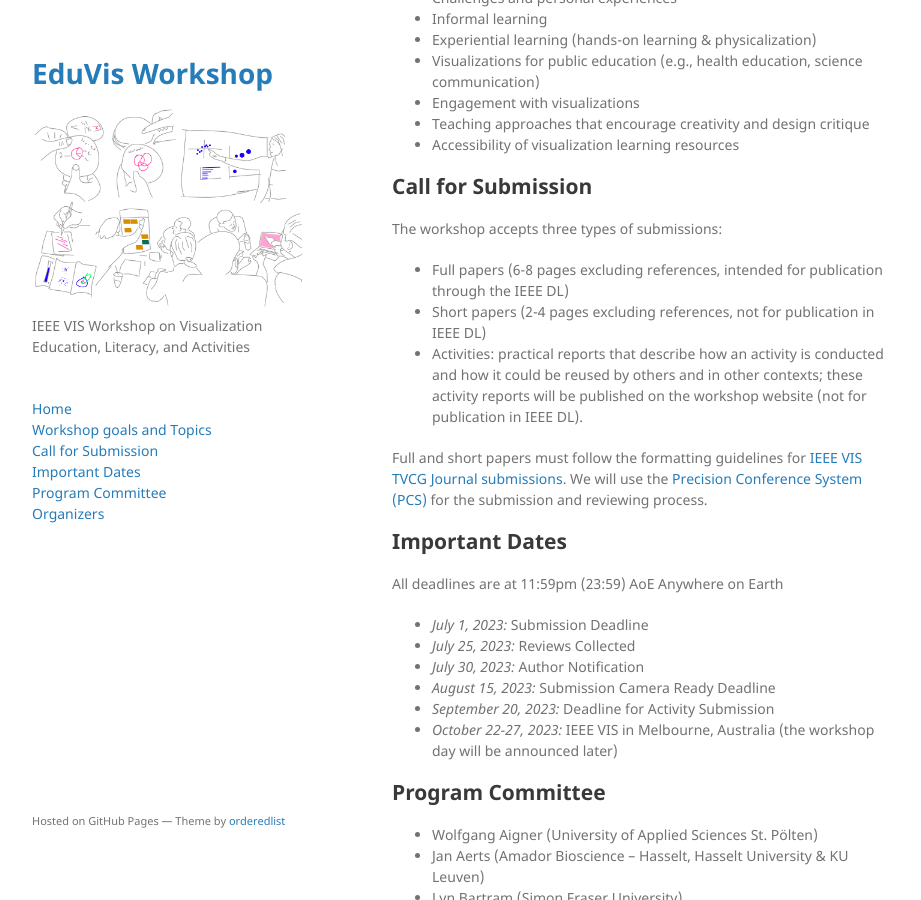
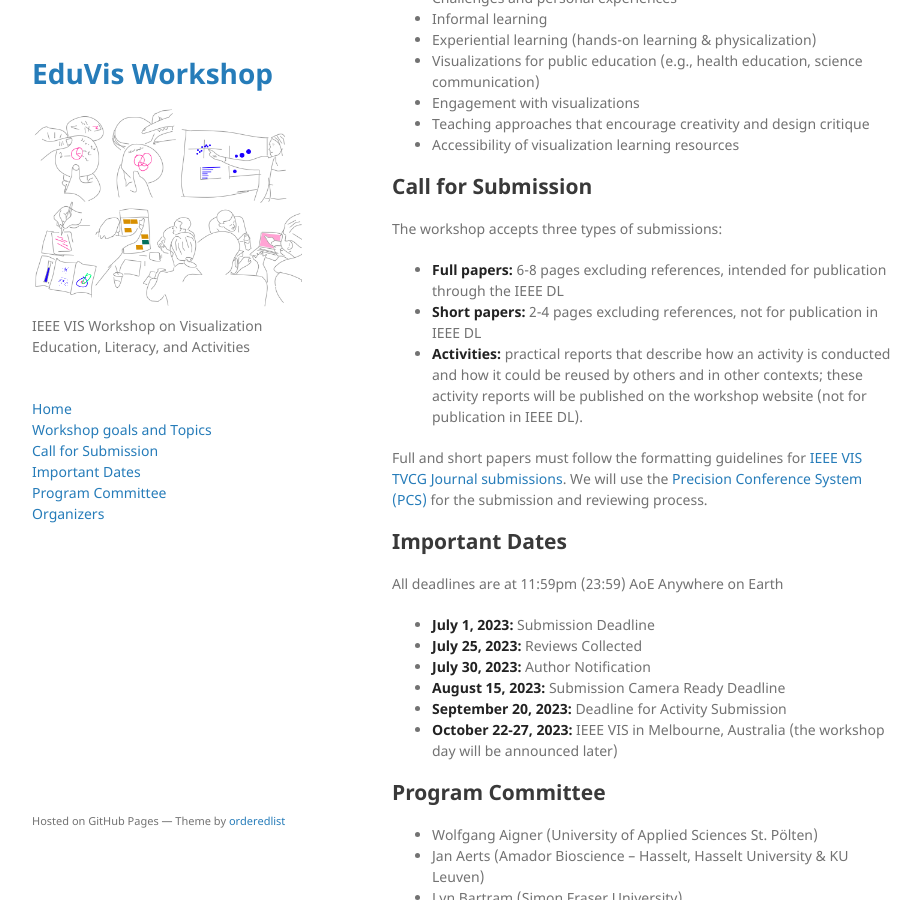
Before and after one commit to ieee-eduvis/ieee-eduvis.github.io, a Jekyll site: the page built from index.md, in a window 1280 px wide and 900 px high, scrolled down 1116 px. Shown: the whole window, without its empty margins (178-1099 px from the left). Built offline with Jekyll 4.4.1, drawn with Linux system fonts in a browser that asks for light colours; our own code applies the rules of GitHub Pages for plain Markdown files.

```diff
--- a/index.md
+++ b/index.md
@@ -17,7 +17,7 @@ With this workshop, we want to achieve the following goals:
 * collect, test, and systematize learning activities
 * discuss higher-level issues concerning human-centered approaches to visualization, visualization design, and education
 
-The *workshop topics* include, but are not limited to:
+The **workshop topics** include, but are not limited to:
 * Visualization literacy
 * Learning goals and learning methods
 * Evaluation methods and learning analytics
@@ -41,9 +41,9 @@ The *workshop topics* include, but are not limited to:
 ## Call for Submission
 
 The workshop accepts three types of submissions:
-* Full papers (6-8 pages excluding references, intended for publication through the IEEE DL)
-* Short papers (2-4 pages excluding references, not for publication in IEEE DL)
-* Activities: practical reports that describe how an activity is conducted and how it could be reused by others and in other contexts; these activity reports will be published on the workshop website (not for publication in IEEE DL).
+* **Full papers:** 6-8 pages excluding references, intended for publication through the IEEE DL
+* **Short papers:** 2-4 pages excluding references, not for publication in IEEE DL
+* **Activities:** practical reports that describe how an activity is conducted and how it could be reused by others and in other contexts; these activity reports will be published on the workshop website (not for publication in IEEE DL).
 
 Full and short papers must follow the formatting guidelines for [IEEE VIS TVCG Journal submissions](https://tc.computer.org/vgtc/publications/journal/). We will use the  [Precision Conference System (PCS)](https://new.precisionconference.com/) for the submission and reviewing process.
 
@@ -51,12 +51,12 @@ Full and short papers must follow the formatting guidelines for [IEEE VIS TVCG J
 ## Important Dates
 
 All deadlines are at 11:59pm (23:59) AoE Anywhere on Earth
-* *July 1, 2023:* Submission Deadline
-* *July 25, 2023:* Reviews Collected
-* *July 30, 2023:* Author Notification
-* *August 15, 2023:* Submission Camera Ready Deadline
-* *September 20, 2023:* Deadline for Activity Submission
-* *October 22-27, 2023:* IEEE VIS in Melbourne, Australia (the workshop day will be announced later)
+* **July 1, 2023:** Submission Deadline
+* **July 25, 2023:** Reviews Collected
+* **July 30, 2023:** Author Notification
+* **August 15, 2023:** Submission Camera Ready Deadline
+* **September 20, 2023:** Deadline for Activity Submission
+* **October 22-27, 2023:** IEEE VIS in Melbourne, Australia (the workshop day will be announced later)
 
 ## Program Committee
 
```
